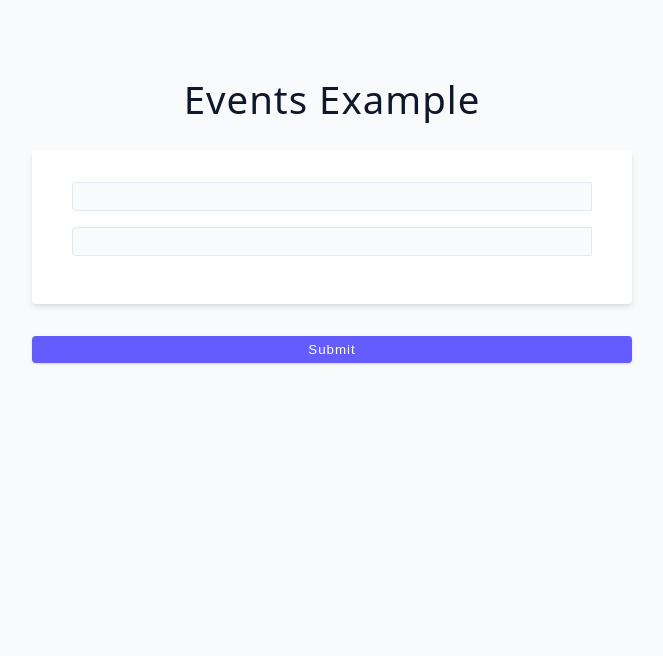
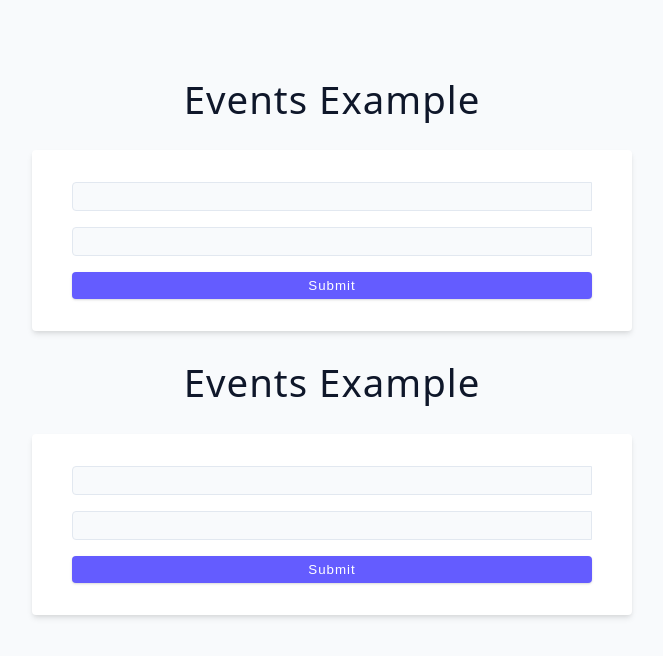
Before and after one commit to danielOuattara/Typescript_John_Smilga_Udemy, a React (Vite) app in the folder 04_Typescript_and_React/: page / in a window 1280 px wide. Shown: the top 656 px of the page, without its empty margins (308-971 px from the left). Built offline with nearby package versions, Linux system fonts and the light colour scheme.

Commit message:
04 Typescript+React: 04 events: form  event

```diff
--- a/04_Typescript_and_React/src/04-events/index.tsx
+++ b/04_Typescript_and_React/src/04-events/index.tsx
@@ -1,34 +1,93 @@
 import { useState } from "react";
 
-function Component() {
-  const [text, setText] = useState("");
+type TypePerson = {
+  name: string;
+};
+
+export default function Component() {
+  const [name, setName] = useState("");
   const [email, setEmail] = useState("");
+
   const handleChange = (e: React.ChangeEvent<HTMLInputElement>) => {
     console.log(e.target.value);
     setEmail(e.target.value);
   };
 
+  const handleSubmit = (e: React.FormEvent<HTMLFormElement>) => {
+    e.preventDefault();
+    console.log("Component");
+    // const formData = new FormData(e.target as HTMLFormElement )
+    const formData = new FormData(e.currentTarget);
+    const data = Object.fromEntries(formData);
+    const name = formData.get("name") as string;
+
+    const person: TypePerson = { name: name };
+    console.log(person);
+    const person_2: TypePerson = { name: data.name as string };
+    console.log(person_2);
+  };
+
   return (
     <section>
       <h2>events example</h2>
-      <form action="" className="form">
+      <form action="" className="form" onSubmit={handleSubmit}>
         <input
           type="text"
-          value={text}
+          name="name"
+          value={name}
           className="form-input mb-1"
-          onChange={(e) => setText(e.target.value)}
+          onChange={(e) => setName(e.target.value)}
         />
         <input
           type="email"
+          name="email"
           value={email}
           className="form-input mb-1"
           onChange={handleChange}
         />
+        <button
+          type="submit"
+          className="btn btn-block"
+          // onSubmit={(e) => console.log(e)}
+        >
+          submit
+        </button>
       </form>
-      <button type="submit" className="btn btn-block">
-        submit
-      </button>
     </section>
   );
 }
-export default Component;
+
+export function Component_2() {
+  const handleSubmit = (e: React.FormEvent<HTMLFormElement>) => {
+    e.preventDefault();
+    console.log("Component_2");
+
+    const formData = new FormData(e.currentTarget);
+    const data: { [key: string]: any } = {};
+    formData.forEach((value, key) => {
+      data[key] = value as string;
+    });
+
+    const name = formData.get("name") as string;
+
+    const person: TypePerson = { name };
+    console.log(person);
+    const person_2: TypePerson = { name: data.name };
+    console.log(person_2);
+
+    e.currentTarget.reset();
+  };
+
+  return (
+    <section>
+      <h2>events example</h2>
+      <form action="" className="form" onSubmit={handleSubmit}>
+        <input type="text" name="name" className="form-input mb-1" />
+        <input type="email" name="email" className="form-input mb-1" />
+        <button type="submit" className="btn btn-block">
+          submit
+        </button>
+      </form>
+    </section>
+  );
+}
--- a/04_Typescript_and_React/src/App.tsx
+++ b/04_Typescript_and_React/src/App.tsx
@@ -1,12 +1,13 @@
 // import Component from "./01-return";
 // import Component from "./02-props";
 // import Component from "./03-state";
-import Component from "./04-events";
+import Component, { Component_2 } from "./04-events";
 
 export default function App() {
   return (
     <main>
       <Component />
+      <Component_2 />
     </main>
   );
 }
```
